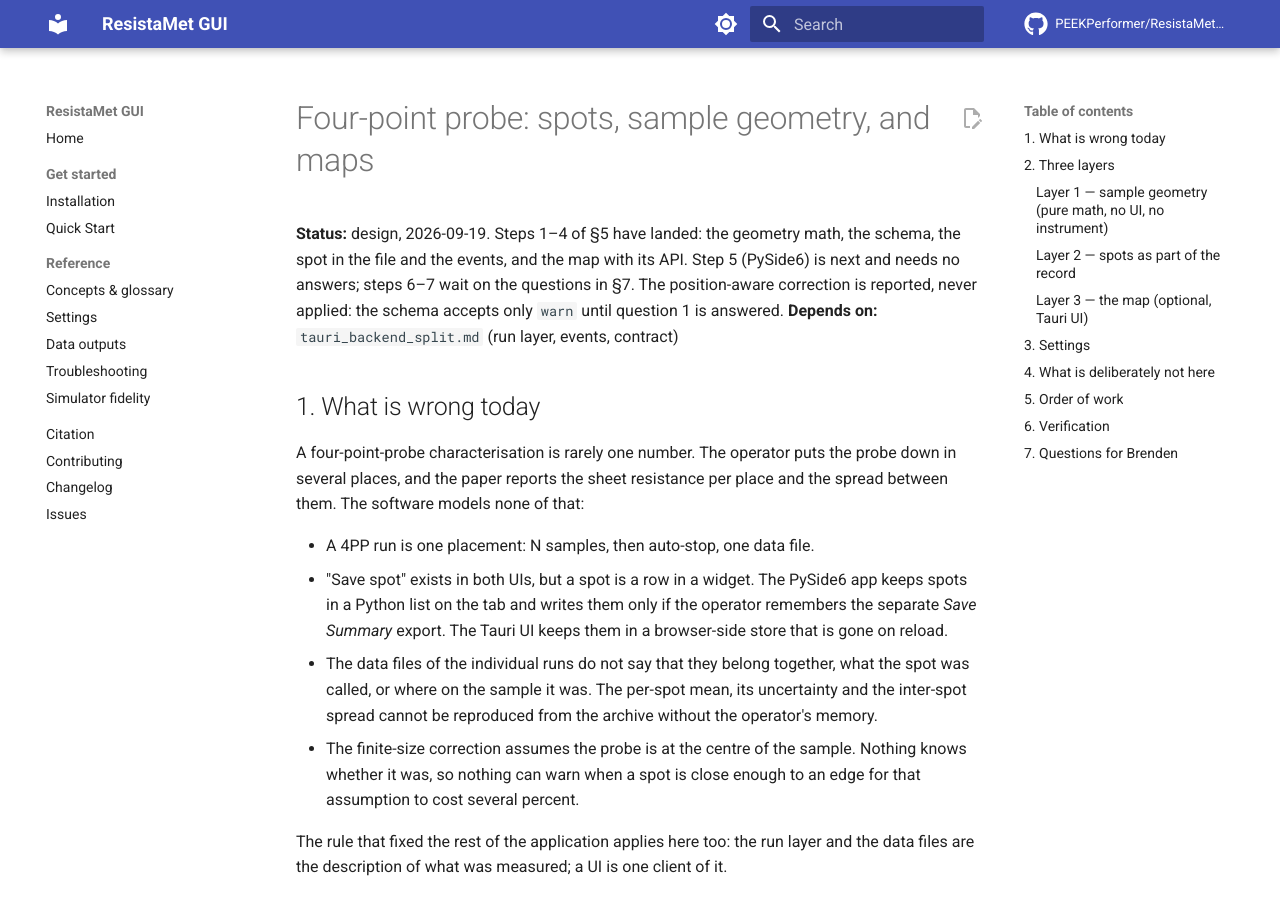
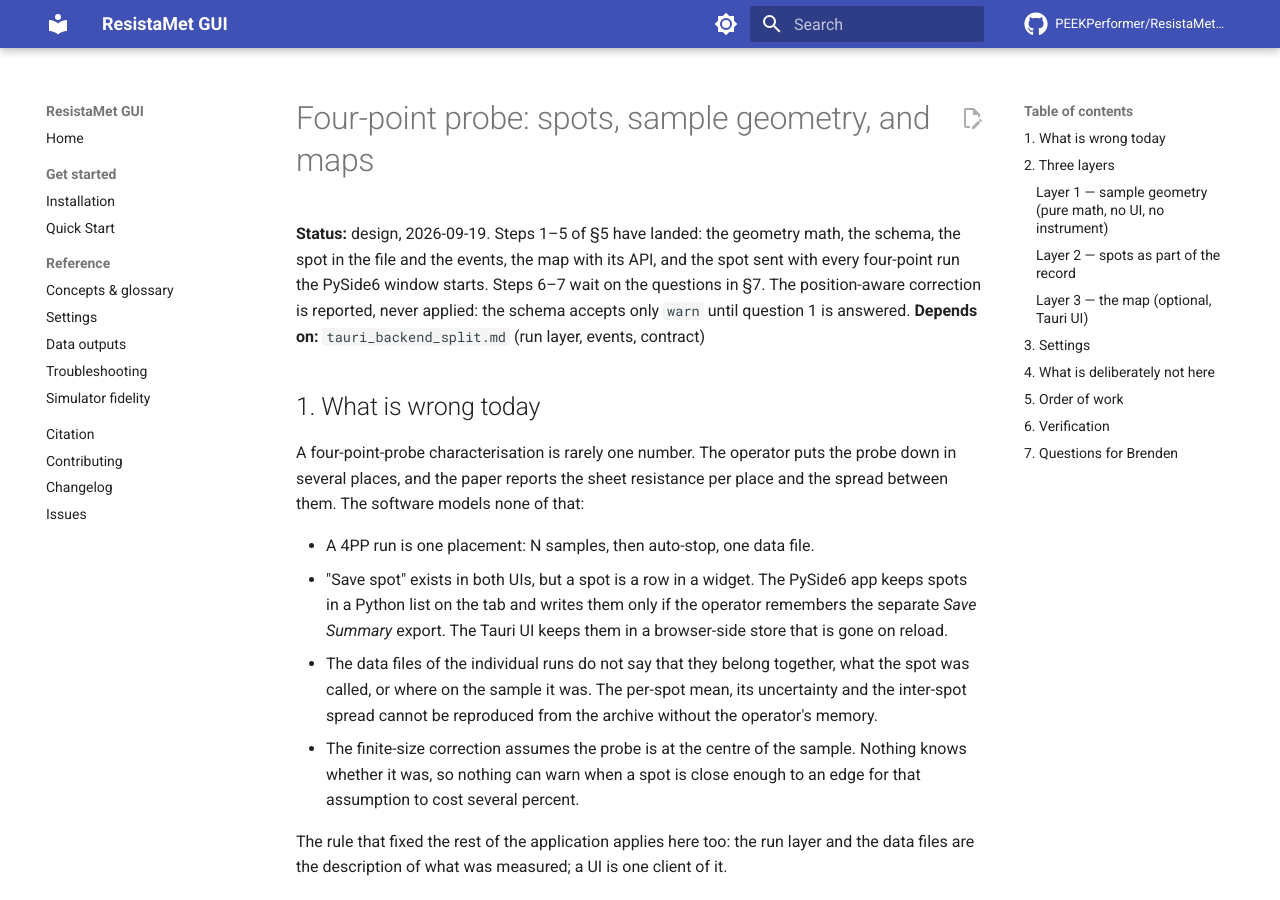
Before and after one commit to PEEKPerformer/ResistaMet-GUI, an MkDocs documentation site: the page built from docs/design/four_point_probe_spots.md, in a window 1280 px wide and 900 px high. Built offline with MkDocs 1.6.1 and Material for MkDocs 9.7.7, drawn with Linux system fonts in a browser that asks for light colours; comment, search, counter and statistics services are not loaded; some of the changed text lies outside the part shown.

Commit message:
Mark the PySide6 step of the spots design as landed
Say what the window sends and which rule decides when a map ends, so
the open question about map identity is read against what the shipping
application does today rather than against nothing.

```diff
--- a/docs/design/four_point_probe_spots.md
+++ b/docs/design/four_point_probe_spots.md
@@ -1,10 +1,11 @@
 # Four-point probe: spots, sample geometry, and maps
 
-**Status:** design, 2026-09-19. Steps 1–4 of §5 have landed: the geometry
-math, the schema, the spot in the file and the events, and the map with its
-API. Step 5 (PySide6) is next and needs no answers; steps 6–7 wait on the
-questions in §7. The position-aware correction is reported, never applied:
-the schema accepts only `warn` until question 1 is answered.
+**Status:** design, 2026-09-19. Steps 1–5 of §5 have landed: the geometry
+math, the schema, the spot in the file and the events, the map with its API,
+and the spot sent with every four-point run the PySide6 window starts.
+Steps 6–7 wait on the questions in §7. The position-aware correction is
+reported, never applied: the schema accepts only `warn` until question 1 is
+answered.
 **Depends on:** `tauri_backend_split.md` (run layer, events, contract)
 
 ## 1. What is wrong today
@@ -248,6 +249,13 @@ identical numbers (a test pins this).
 5. PySide6 *Save Spot* passes `map_id` and label through. The run procedure
    reads the spot from `settings['spot']`, so this is one dict in
    `gather_settings_for_mode`'s caller and no change to the worker.
+   *(landed: `schema/map_session.py`, called from `start_measurement`. The
+   label is the Spot name field as Start is pressed, the index is the spot
+   counter, and there is no position. Until question 3 of §7 is answered a
+   map is the runs of one user on one sample name between two resets: the
+   first run of the process, a run for another user or sample name, and the
+   first run after *Clear All* each start a new map. The window still
+   computes the numbers it shows; it does not yet read `spot_complete`.)*
 6. Tauri: spots panel reads the map; settings form shows the geometry and
    the factor.
 7. Tauri: the map canvas, registration, figure export.
```
